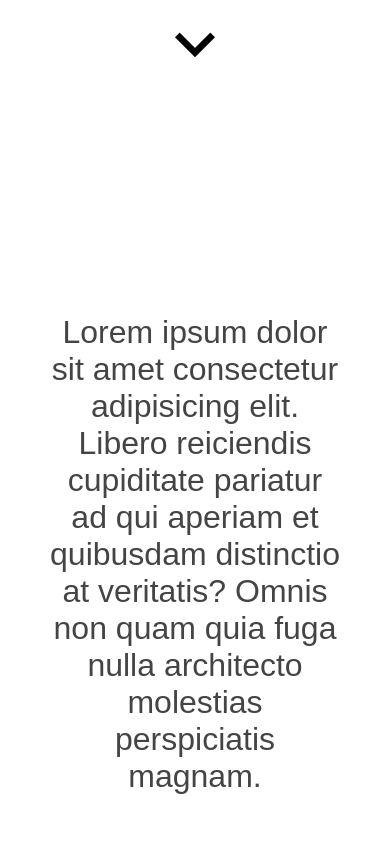
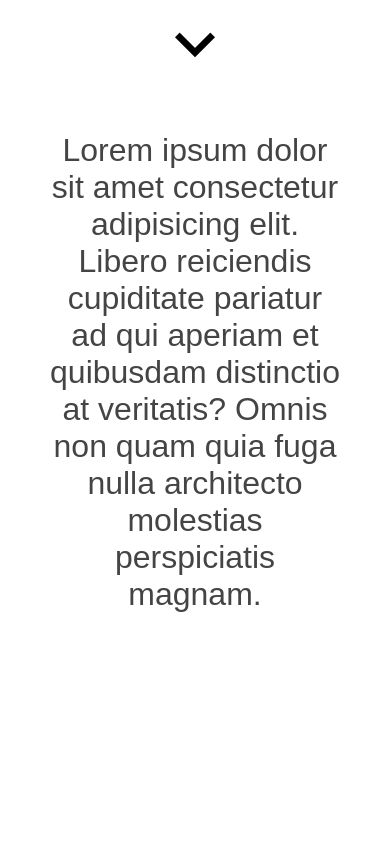
Before and after one commit to jaq-the-cat/anest-app-site, a plain HTML site: page index.html in a window 390 px wide. Shown: the part 760-1604 px from the top of the page. Drawn offline with Linux system fonts and the light colour scheme.

Commit message:
thingy ig

```diff
--- a/index.css
+++ b/index.css
@@ -98,6 +98,10 @@ main {
 }
 
 @media only screen and (max-width: 1200px) {
+    #first-bit {
+        align-items: flex-start;
+    }
+
     #pics {
         display: none;
     }
```
